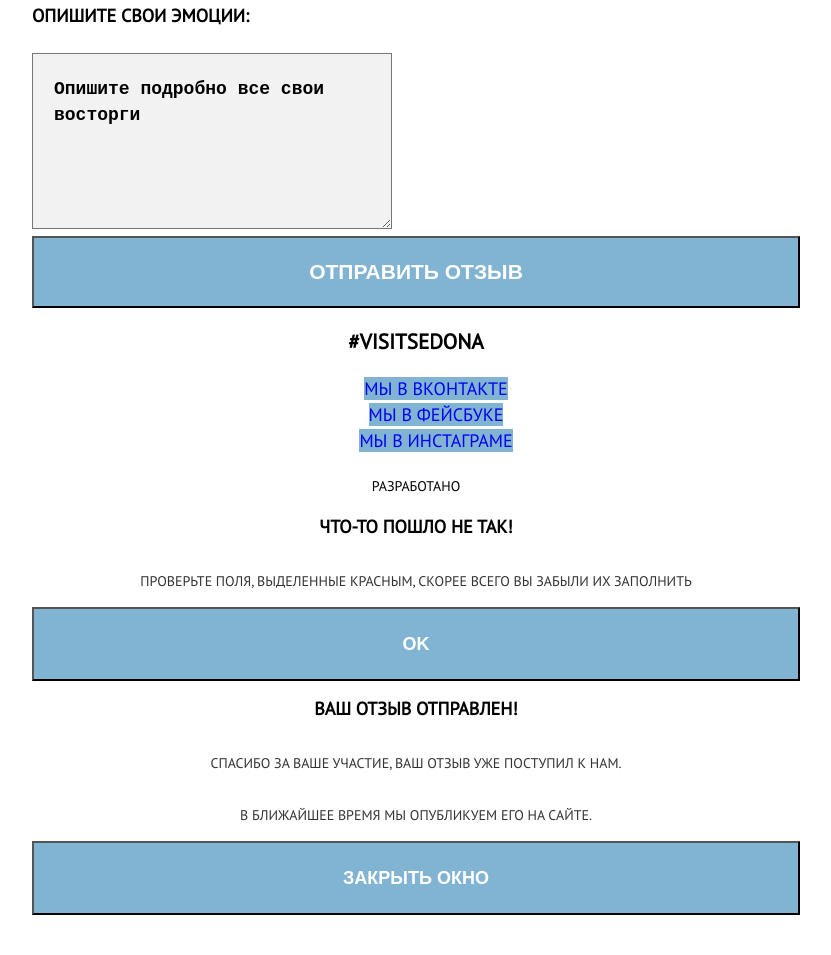
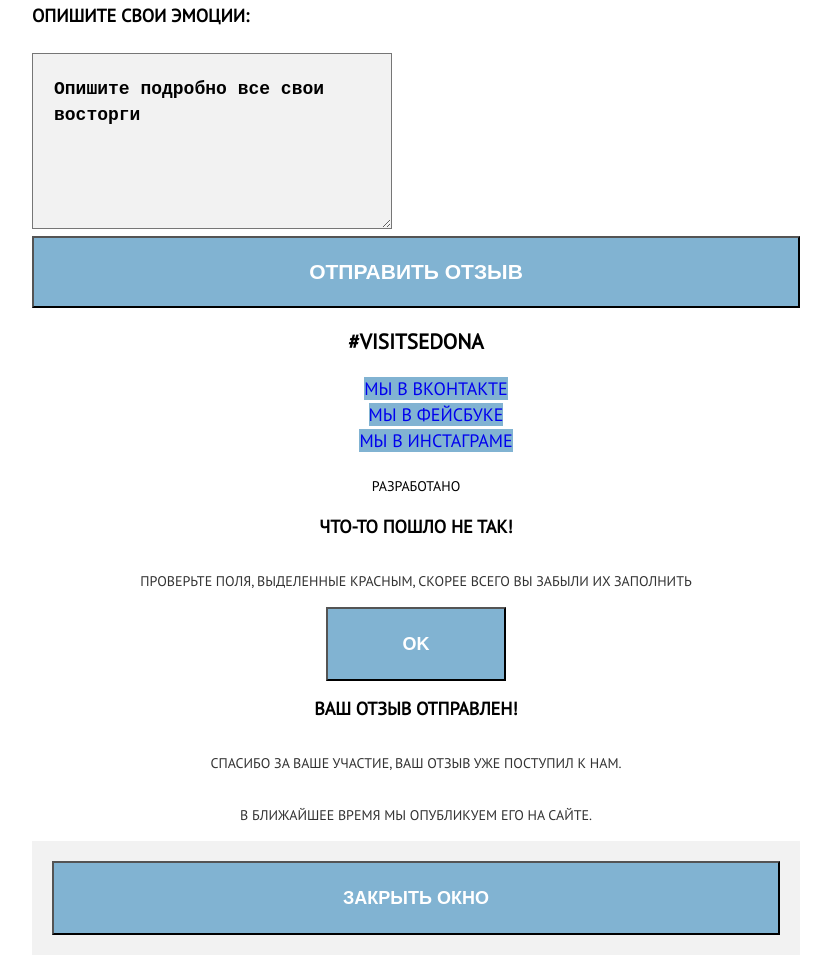
Before and after one commit to mkomova/1220851-sedona-19, a website: page source/form.html in a window 1280 px wide. Shown: the part 1652-2607 px from the top of the page, without its empty margins (224-1055 px from the left). Before the commit the page ends 2567 px from the top, so only its background shows below. Drawn offline with nearby package versions, Linux system fonts and the light colour scheme; files that its build step writes are made by us from their sources.

Commit message:
Поправила кнопку ок

```diff
--- a/source/less/blocks/popup.less
+++ b/source/less/blocks/popup.less
@@ -15,7 +15,16 @@
 }
 
 .popup__button {
+  margin: auto;
+
   &--close {
     width: 100%;
   }
 }
+
+.popup__wrapper {
+  box-sizing: border-box;
+  width: 100%;
+  background-color: @wrapper-grey;
+  padding: 20px;
+}
--- a/source/less/utils/variables.less
+++ b/source/less/utils/variables.less
@@ -1,5 +1,6 @@
 @bg-blue: #81b3d2;
 @bg-grey: #eeeeee;
+@wrapper-grey: #f2f2f2;
 @bg-image: green;
 @bg-hover-blue: #669ec0;
 @bg-active-blue: #5496bd;
```
